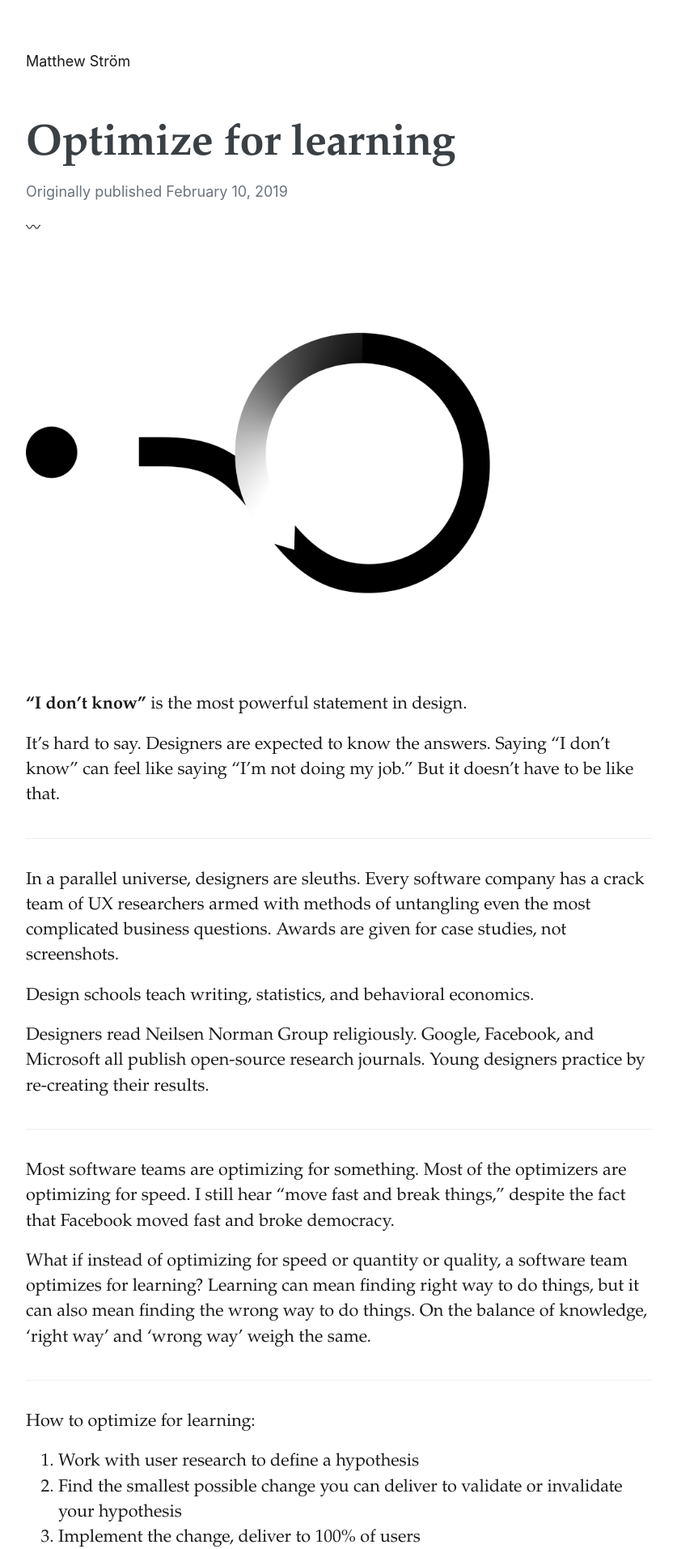
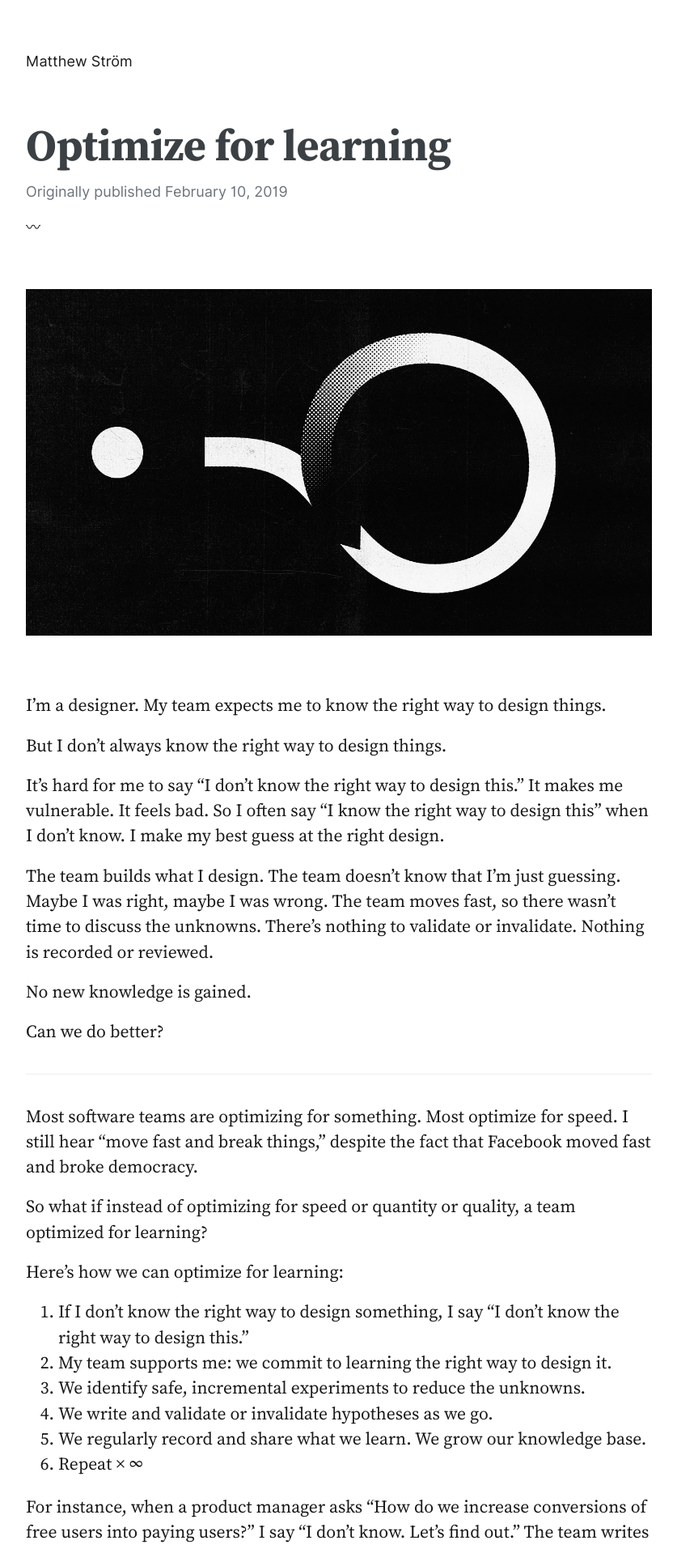
Before and after one commit to ilikescience/ilikescience.github.io, a Jekyll site: the page built from _posts/2019-02-10-optimize-for-learning.markdown, in a window 1280 px wide. Shown: the top 1913 px of the page at 81% size, without its empty margins (94-931 px from the left). Built offline with Jekyll 4.4.1, drawn with Linux system fonts in a browser that asks for light colours; some web fonts are replaced; our own code applies the rules of GitHub Pages for plain Markdown files; some of the changed text lies outside the part shown.

Commit message:
update optimize for knowledge, use variable fonts

```diff
--- a/_layouts/default.html
+++ b/_layouts/default.html
@@ -6,7 +6,6 @@
     <meta name="viewport" content="width=device-width, initial-scale=1">
     <title>Matthew Ström: designer &amp; developer</title>
     {% feed_meta %}
-    <link rel="stylesheet" href="https://use.typekit.net/tkr0tkw.css">
     <link rel="stylesheet" href="/css/main.css">
 </head>
 
--- a/_layouts/post.html
+++ b/_layouts/post.html
@@ -6,7 +6,6 @@
     <meta name="viewport" content="width=device-width, initial-scale=1">
     <title>{{ page.title }} || Matthew Ström: designer &amp; developer</title>
     {% feed_meta %}
-    <link rel="stylesheet" href="https://use.typekit.net/tkr0tkw.css">
     <link rel="stylesheet" href="/css/main.css">
     {% if page.og %}
         <meta property="og:title" content="{{ page.og.title }}" />
--- a/_posts/2019-02-10-optimize-for-learning.markdown
+++ b/_posts/2019-02-10-optimize-for-learning.markdown
@@ -5,59 +5,54 @@ og:
   title: Optimize for learning
   description: Maximize your team's knowledge base, not their velocity
   image: /images/learning-0.jpg
-  image_width: 1600
-  image_height: 936
-updated: 2019-02-10
+  image_width: 1400
+  image_height: 774
+updated: 2019-02-16
 ---
 
-{% include image.html src="/images/learning-0.png" %}
+{% include image.html src="/images/learning-0.jpg" %}
 
+I'm a designer. My team expects me to know the right way to design things.
 
-**“I don’t know”** is the most powerful statement in design.
+But I don’t always know the right way to design things.
 
-It’s hard to say. Designers are expected to know the answers. Saying “I don’t know” can feel like saying “I’m not doing my job.” But it doesn’t have to be like that.
+It's hard for me to say “I don’t know the right way to design this.” It makes me vulnerable. It feels bad. So I often say “I know the right way to design this” when I don't know. I make my best guess at the right design.
+
+The team builds what I design. The team doesn't know that I'm just guessing. Maybe I was right, maybe I was wrong. The team moves fast, so there wasn't time to discuss the unknowns. There’s nothing to validate or invalidate. Nothing is recorded or reviewed.
+
+No new knowledge is gained.
+
+Can we do better?
 
 ---
 
-In a parallel universe, designers are sleuths. Every software company has a crack team of UX researchers armed with methods of untangling even the most complicated business questions. Awards are given for case studies, not screenshots.
+Most software teams are optimizing for something. Most optimize for speed. I still hear “move fast and break things,” despite the fact that Facebook moved fast and broke democracy.
 
-Design schools teach writing, statistics, and behavioral economics.
+So what if instead of optimizing for speed or quantity or quality, a team optimized for learning?
 
-Designers read Neilsen Norman Group religiously. Google, Facebook, and Microsoft all publish open-source research journals. Young designers practice by re-creating their results.
+Here's how we can optimize for learning:
 
----
-
-Most software teams are optimizing for something. Most of the optimizers are optimizing for speed. I still hear “move fast and break things,” despite the fact that Facebook moved fast and broke democracy.
-
-What if instead of optimizing for speed or quantity or quality,  a software team optimizes for learning? Learning can mean finding right way to do things, but it can also mean finding the wrong way to do things. On the balance of knowledge, ‘right way’ and ‘wrong way’ weigh the same.
-
----
-
-How to optimize for learning:
-
-1. Work with user research to define a hypothesis
-2. Find the smallest possible change you can deliver to validate or invalidate your hypothesis
-3. Implement the change, deliver to 100% of users
-4. Validate or invalidate your hypothesis with quantitative and qualitative measurements
-5. Record and review what you learned
+1. If I don’t know the right way to design something, I say “I don’t know the right way to design this.”
+2. My team supports me: we commit to learning the right way to design it.
+3. We identify safe, incremental experiments to reduce the unknowns.
+4. We write and validate or invalidate hypotheses as we go.
+5. We regularly record and share what we learn. We grow our knowledge base.
 6. Repeat × ∞
 
-For instance, when a product manager asks “How do we increase conversions of free users into paying users?” the team says “I don’t know. Let’s find out.” The team writes a hypothesis, then builds and delivers an update to the product.
+For instance, when a product manager asks “How do we increase conversions of free users into paying users?” I say “I don’t know. Let’s find out.” The team writes a hypothesis, then builds and delivers an update to the product.
 
-Maybe the features are unclear, so the team adds makes the pricing page easier to read.
+Maybe the features are unclear, so we make the pricing page easier to read.
 
-Maybe the upgrade form is too complicated, so the team makes more fields optional.
+Maybe the upgrade form is too complicated, so we make more fields optional.
 
-Maybe free users don’t see the value of upgrading, so the team introduces a free trial.
+Maybe free users don’t see the value of upgrading, so we introduce a free trial.
 
-At each stage, the team can succeed in increasing conversions. But even if they don’t, they’ve learned more about the users and the product. By reviewing what they’ve learned, the team writes better hypotheses. Better hypotheses lead to more knowledge. Learning compounds.
-
----
-
-By the way, A/B testing does not optimize for learning. To A/B test, you must build both A and B, but you only get to see how half of users respond to each. Learning-focused teams move A→B→C, measuring how 100% of users respond to every change.
+At each stage, the team might succeed in increasing conversions. But even if we don’t, we’ve learned more about the users and the product. By reviewing what we learn, we write better hypotheses. Better hypotheses lead to more knowledge. Learning compounds.
 
 ---
 
 Optimizing for learning requires embracing unknowns. It forces exploration, and rewards risk-taking. When new knowledge is shared, each new iteration is safer, more confident, and even more educational.
 
-Designers shouldn’t be responsible for delivering the truth, only pointing in the right direction. So next time you’re asked a question, try confidently answering: **“I don’t know. Let’s find out.”**
+Designers don't have to know the right way to design everything. When we don't know, we should openly commit to learning. Next time you don't know the answer, try this:
+
+“I don’t know. Let’s find out.”
--- /dev/null
+++ b/_sass/_fonts.scss
@@ -0,0 +1,27 @@
+@font-face {
+    font-family: 'source serif';
+    src: url('/fonts/SourceSerifVariable-Roman.woff2') format('woff2-variations');
+    font-weight: 200 900;
+    font-style: normal;
+  }
+
+@font-face {
+    font-family: 'source serif';
+    src: url('/fonts/SourceSerifVariable-Italic.woff2') format('woff2-variations');
+    font-weight: 200 900;
+    font-style: italic;
+  }
+
+  @font-face {
+    font-family: 'inter';
+    src: url('/fonts/Inter.var.woff2') format('woff2-variations');
+    font-weight: 200 900;
+    font-style: normal;
+  }
+
+  @font-face {
+    font-family: 'inter';
+    src: url('/fonts/Inter.var.woff2') format('woff2-variations');
+    font-weight: 200 900;
+    font-style: italic;
+  }
--- a/_sass/_type.scss
+++ b/_sass/_type.scss
@@ -3,9 +3,9 @@ $t--base-leading: 1.45;
 
 $t--leading-small: 1;
 
-$t--family-sans: -apple-system, BlinkMacSystemFont, "Segoe UI", Roboto, Helvetica, Arial, sans-serif;
+$t--family-sans: 'inter', -apple-system, BlinkMacSystemFont, "Segoe UI", Roboto, Helvetica, Arial, sans-serif;
 $t--family-serif:
-    'source-serif-pro',
+    'source serif',
     'Palatino Linotype',
     Palatino,
     Palladio,
--- a/css/main.scss
+++ b/css/main.scss
@@ -3,6 +3,7 @@
 ---
 
 @import "reset";
+@import "fonts";
 @import "color";
 @import "type";
 @import "layout";
```
Also changed, not shown: _drafts/2019-02-10-compounding-design.markdown (renamed from _posts/2019-02-10-compounding-design.markdown), fonts/Inter.var.woff2 (added), fonts/SourceSerifVariable-Italic.woff2 (added), fonts/SourceSerifVariable-Roman.woff2 (added), images/learning-0.jpg (added), images/learning-0.png (deleted).
